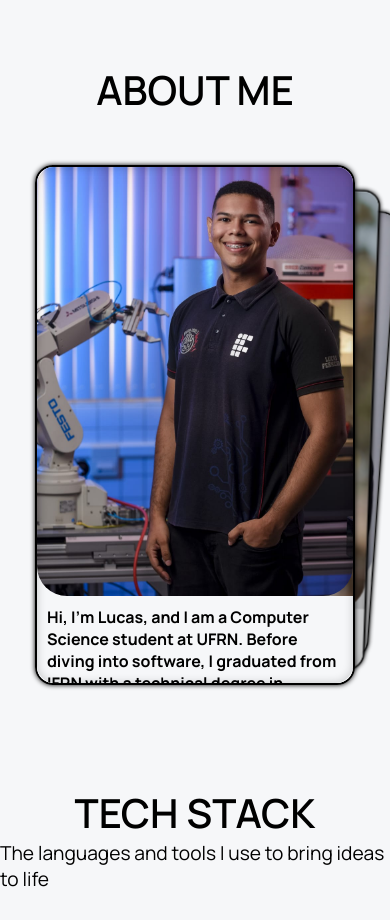
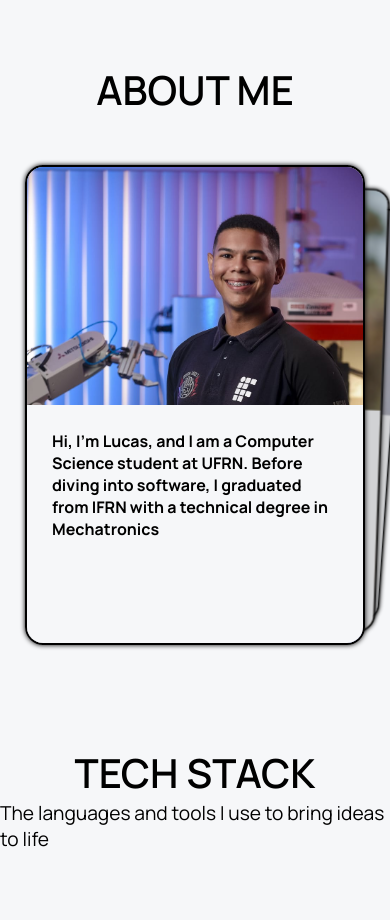
Before and after one commit to Lucasmath07/personal-portfolio, a plain HTML site: page index.html in a window 390 px wide. Shown: the part 900-1820 px from the top of the page. Drawn offline with nearby package versions, Linux system fonts and the light colour scheme.

Commit message:
Ultimos detalhes

```diff
--- a/css/about.css
+++ b/css/about.css
@@ -1,5 +1,5 @@
 .swiper {
-  width: 320px;
+  width: 340px;
   height: 480px;
 }
 
@@ -8,7 +8,7 @@
   display: flex;
   flex-direction: column;
   align-items: center;
-  justify-content: center;
+  justify-content: flex-end;
   border-radius: 18px;
   font-size: 22px;
   font-weight: bold;
@@ -27,29 +27,43 @@
   box-shadow: inset 0 0 10px rgba(0, 0, 0, 0.2);
   pointer-events: none;
   border-radius: 18px;
+  padding: 0;
 }
 .swiper-slide img {
+  position: absolute;
+  top: 0;
+  left: 0;
+  object-fit: cover;
+  object-position: top;
+  box-shadow: inset 0 0 15px rgba(0, 0, 0, 0.5);
   width: 100%;
   height: 100%;
   object-fit: cover;
   object-position: center;
-  border-radius: 30px;
+  margin: 0;
+  padding: 0;
+  z-index: 1;
 }
 .mobile-about-text {
+  position: relative;
+  z-index: 2;
   background-color: var(--gelo);
   height: 100%;
   font-size: var(--normal-sz);
   color: var(--preto);
-  visibility: hidden;
+  display: none;
+  padding: 15px;
 }
 .mobile-about-text p {
   margin: 10px;
 }
+.dark-mode .mobile-about-text {
+  background-color: rgba(26, 31, 36, 0.9);
+}
 @media (max-width: 980px) {
-  .swiper{
-    height: 520px;
-  }
   .mobile-about-text {
-    visibility: visible;
+    display: block;
+    max-height: 50%;
+    overflow-y: auto;
   }
 }
--- a/css/components.css
+++ b/css/components.css
@@ -447,6 +447,9 @@ nav li:hover {
   align-items: flex-start;
   justify-content: center;
   width: 50%;
+}
+.mobile-about-text{
+  display: none;
 }
 .fotos {
   display: flex;
@@ -927,11 +930,9 @@ nav li:hover {
   .bar {
     display: none;
   }
-  .swiper-slide img {
-    height: 65%;
-  }
   .mobile-about-text {
     visibility: visible;
+    display: flex;
   }
   .fotos-container {
     align-items: center;
```
